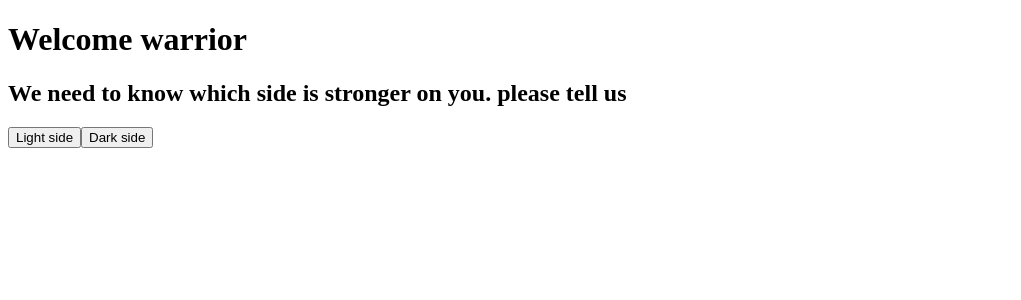
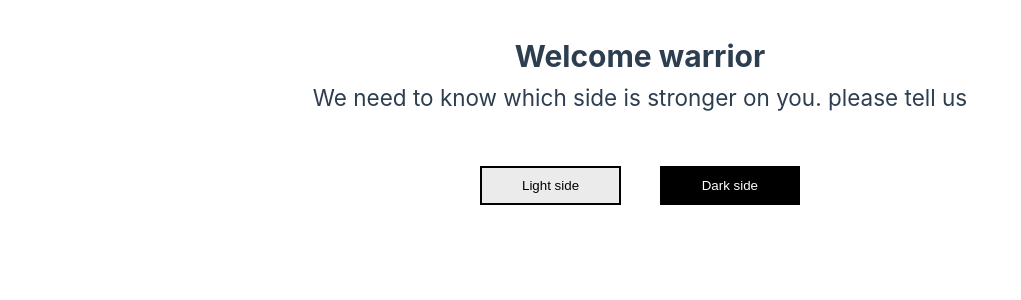
Before and after one commit to capynet/join-the-force, a Vue app: page / in a window 1280 px wide. Shown: the top 300 px of the page, without its empty margins (0-1021 px from the left). Built offline with nearby package versions, Linux system fonts and the light colour scheme.

Commit message:
Styled SplashSelectSide.vue component.

```diff
--- a/src/App.vue
+++ b/src/App.vue
@@ -7,9 +7,17 @@ const store = useGeneralPreferencesStore();
 </script>
 
 <template>
-    <SplashSelectSide v-if="!store.side"/>
-    <MainScreen v-if="store.side"/>
+  <SplashSelectSide v-if="!store.side"/>
+  <MainScreen v-if="store.side"/>
 </template>
 
 <style>
+@import './assets/base.css';
+
+#app {
+  max-width: 1280px;
+  margin: 0 auto;
+  padding: 2rem;
+  font-weight: normal;
+}
 </style>
--- a/src/components/SplashSelectSide.vue
+++ b/src/components/SplashSelectSide.vue
@@ -5,11 +5,63 @@ const store = useGeneralPreferencesStore();
 </script>
 
 <template>
-  <h1>Welcome warrior</h1>
-  <h2>We need to know which side is stronger on you. please tell us</h2>
+  <div class="intro">
+    <h1>Welcome warrior</h1>
+    <h2>We need to know which side is stronger on you. please tell us</h2>
+  </div>
 
-  <button @click="store.setSide('light')">Light side</button>
-  <button @click="store.setSide('dark')">Dark side</button>
+  <div class="actions">
+    <button class="btn btn-light" @click="store.setSide('light')">Light side</button>
+    <button class="btn btn-dark" @click="store.setSide('dark')">Dark side</button>
+  </div>
 
   {{ store.side }}
 </template>
+
+<style scoped>
+.intro {
+  margin-bottom: 50px;
+}
+
+h1 {
+  font-weight: bold;
+  text-align: center;
+}
+
+h2 {
+  text-align: center;
+}
+
+.actions {
+  margin: 0 auto;
+  max-width: 200px;
+  display: flex;
+  justify-content: space-between;
+  flex-direction: column;
+  min-height: 100px;
+}
+
+@media (min-width: 1280px) {
+  .actions {
+    flex-direction: row;
+    min-height: auto;
+    max-width: 320px;
+  }
+}
+
+.actions .btn {
+  padding: 10px 40px;
+  border-radius: 0;
+  border-style: solid;
+  white-space: nowrap;
+}
+
+.actions .btn.btn-light {
+  background: #ebebeb;
+}
+
+.actions .btn.btn-dark {
+  background: #000;
+  color: white;
+}
+</style>
```
